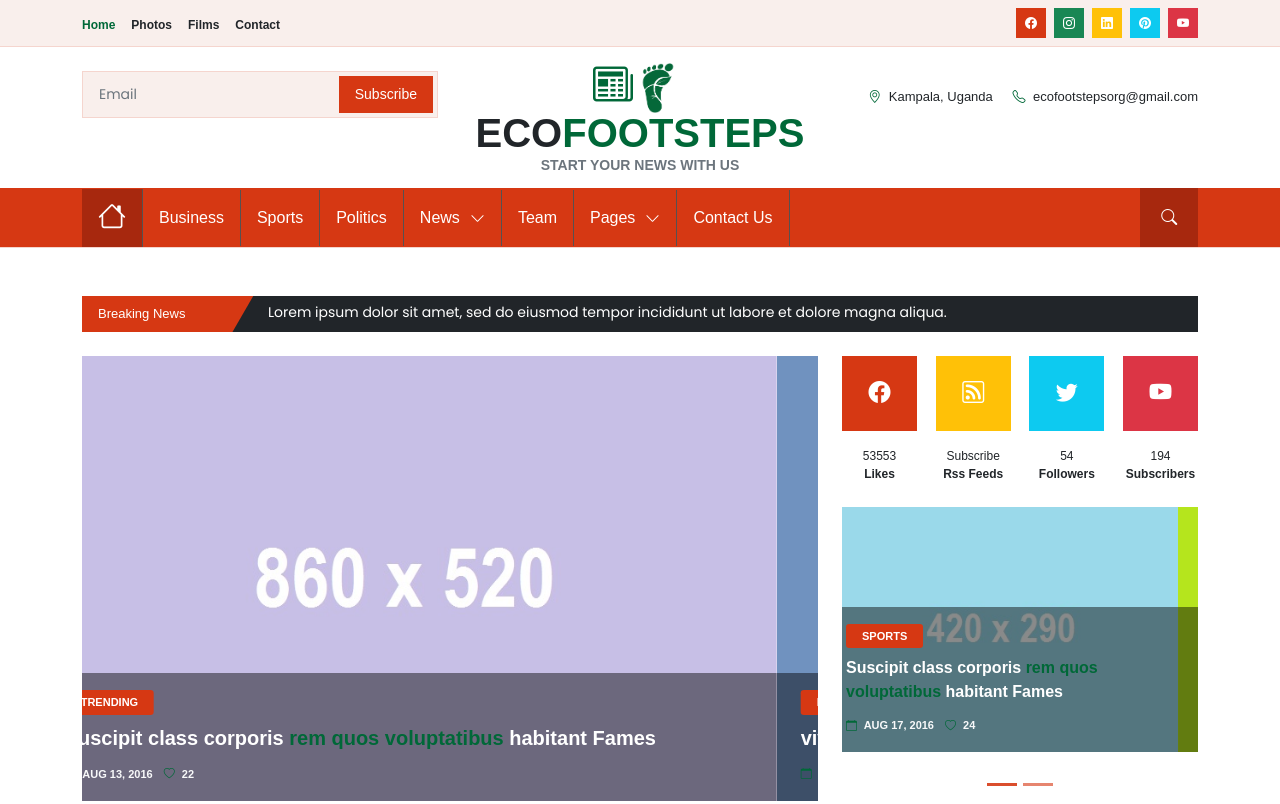
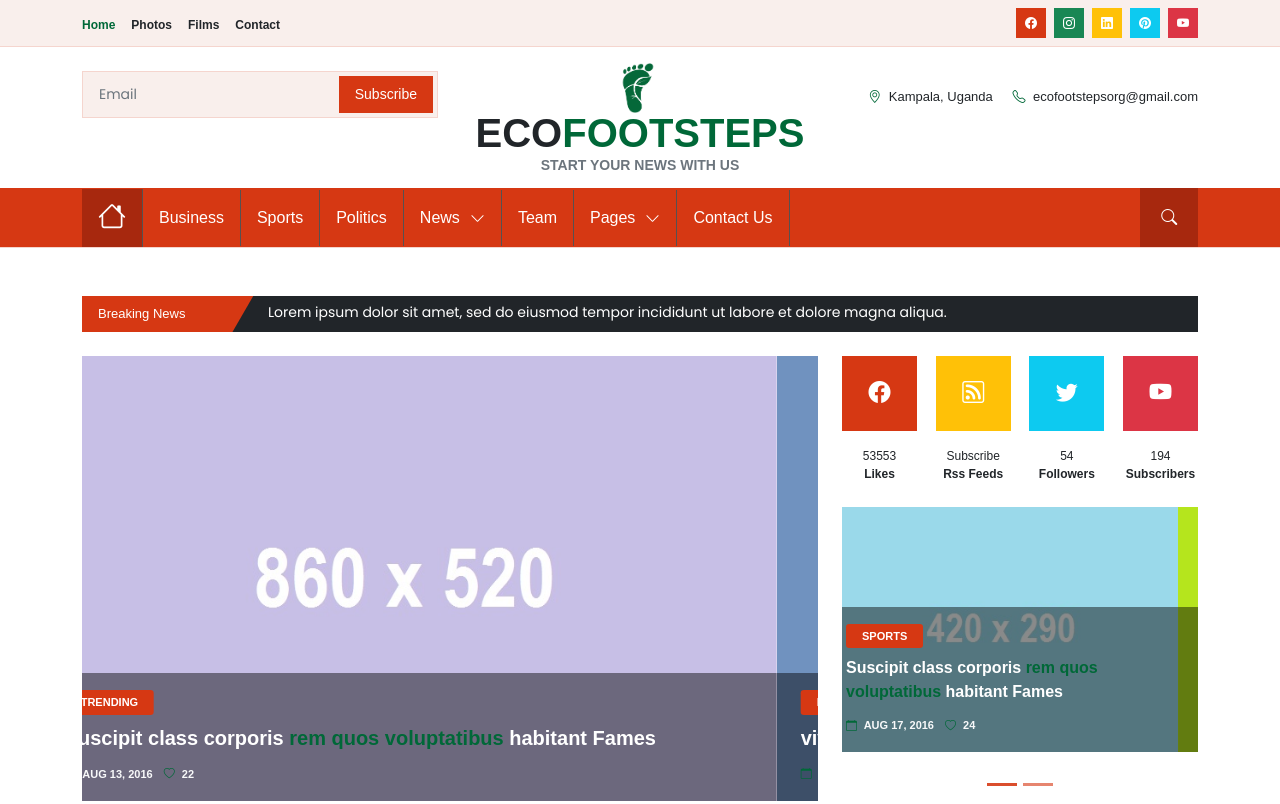
Before and after one commit to tumusiimeconan/environment, a plain HTML site: page index.html in a window 1280 px wide. Shown: the top 804 px of the page. Drawn offline with nearby package versions, Linux system fonts and the light colour scheme; a web font is replaced by a local one.

Commit message:
Add files via upload

```diff
--- a/index.html
+++ b/index.html
@@ -61,7 +61,7 @@
 		 <div class="top_head_center text-center">
 		   <b class="text-uppercase fs-1 lh-1">
 		   <a href="#">
-		   <i class="bi bi-newspaper me-1 col_orange"><img src="image/EcoFootstepsLogo2.png" alt="Description" width="50" height="50"></i>
+		   <i class="me-1 col_orange"><img src="image/EcoFootstepsLogo2.png" alt="Description" width="50" height="50"></i>
 		   ECO<span class="col_orange">FOOTSTEPS</span>
 		   <span class="font_14 text-muted d-block mt-1">Start Your News With Us</span>
 		   </a>
```
